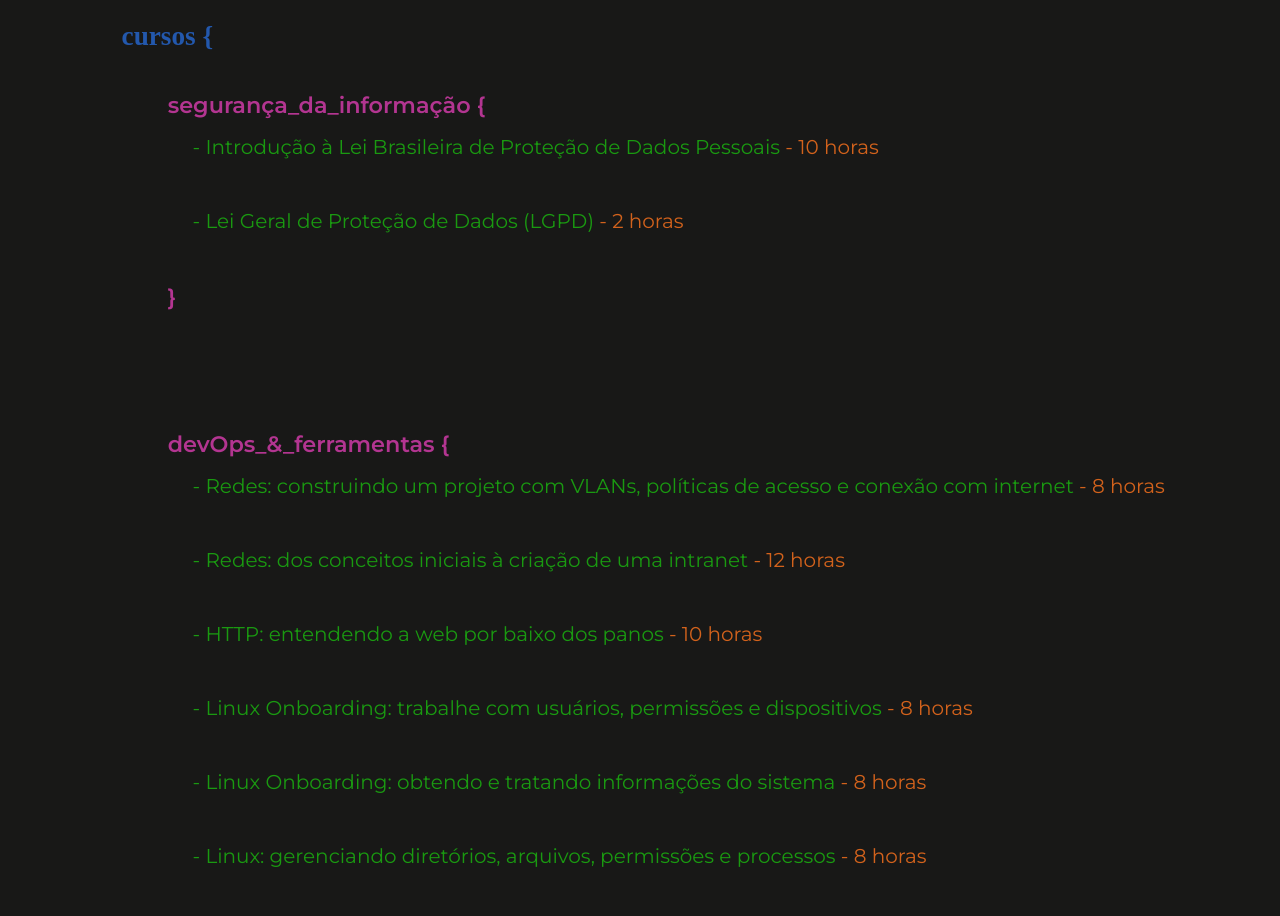
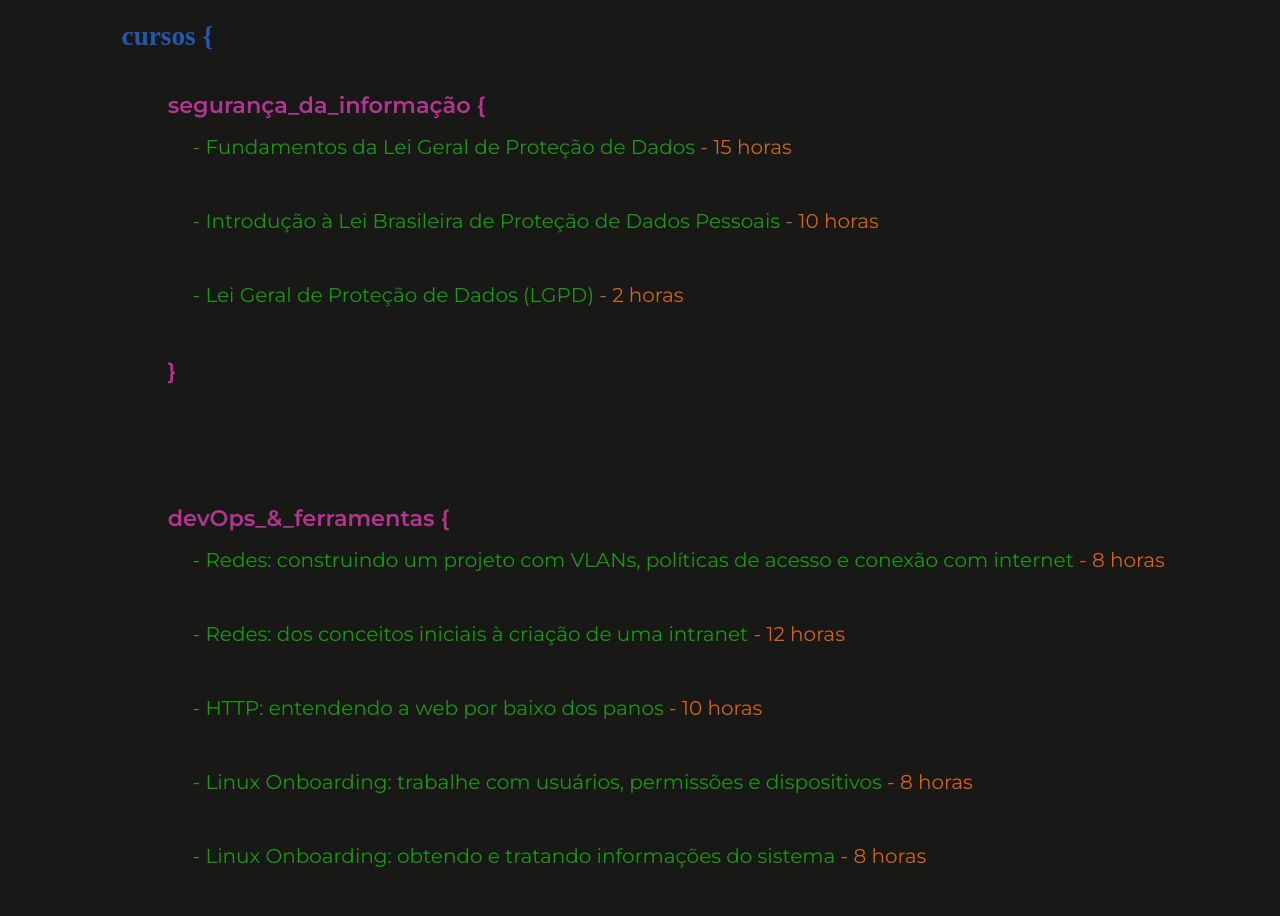
Before and after one commit to arianebourscheid/curriculum_code, a plain HTML site: page index.html in a window 1280 px wide. Shown: the part 3960-4876 px from the top of the page. Drawn offline with Linux system fonts and the light colour scheme.

Commit message:
Inserindo um certificado de LGPD -  index.html

```diff
--- a/index.html
+++ b/index.html
@@ -132,6 +132,9 @@
                 <div class="curriculo__conteudo-areas">
                     <p class="curriculo__conteudo-titulo-area">segurança_da_informação  {</p>
                     <ul class="curriculo__conteudo-lista">
+                        <li class="lista-item"><a class="lista-link" href="https://www.escolavirtual.gov.br/documentos/validacao/certificadocheck/0hhV16595778YYgE#">- Fundamentos da Lei Geral de Proteção de Dados<span class="link_horas"> - 15 horas</span></a></li>
+                    </ul>
+                    <ul class="curriculo__conteudo-lista">
                         <li class="lista-item"><a class="lista-link" href="https://www.escolavirtual.gov.br/documentos/validacao/certificadocheck/nDF91626837756oJ">- Introdução à Lei Brasileira de Proteção de Dados Pessoais<span class="link_horas"> - 10 horas</span></a></li>
                     </ul>
                     <ul class="curriculo__conteudo-lista">
```
